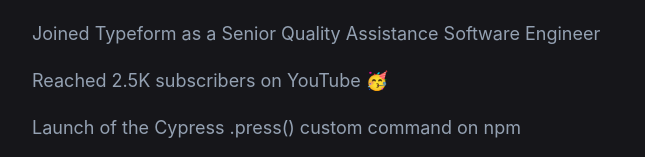
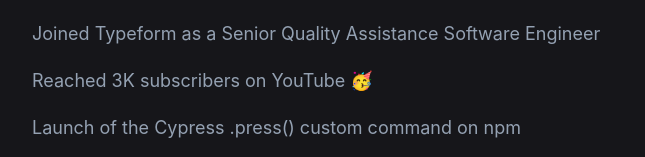
Before and after one commit to wlsf82/walmyr-nextjs, a Next.js app: page / in a window 1280 px wide. Shown: the part 3203-3360 px from the top of the page, without its empty margins (302-947 px from the left). Built offline with nearby package versions, Linux system fonts and the light colour scheme.

Commit message:
Update number of subscribers on YouTube

```diff
--- a/components/timeline.js
+++ b/components/timeline.js
@@ -101,7 +101,7 @@
       'The Talking About Testing channel is sponsored by PrimeControl',
       'Moved from Amsterdam to Barcelona, Spain 🇪🇸',
       'Joined Typeform as a Senior Quality Assistance Software Engineer',
-      'Reached 2.5K subscribers on YouTube 🥳',
+      'Reached 3K subscribers on YouTube 🥳',
       'Launch of the Cypress .press() custom command on npm'
     ]
   },
```
